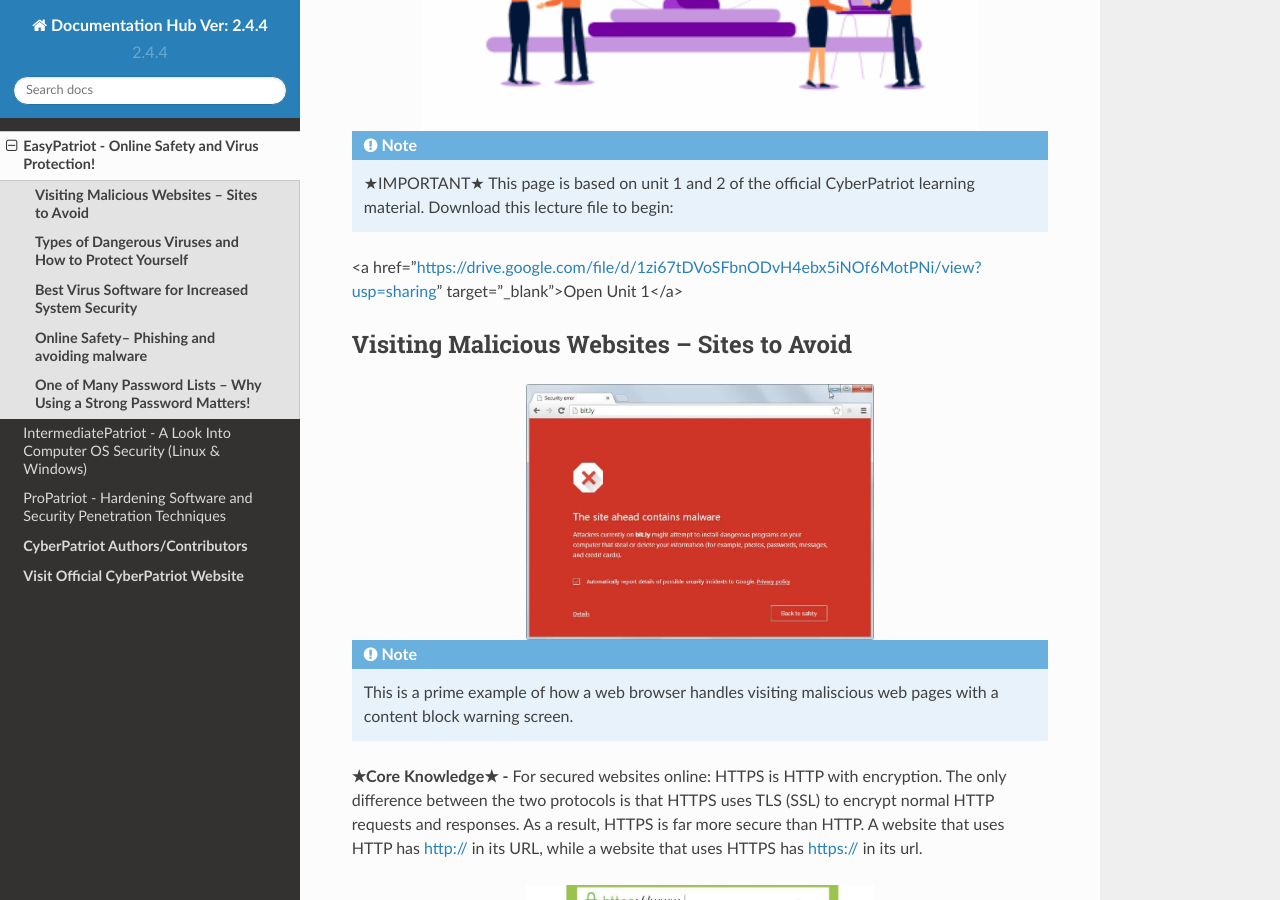
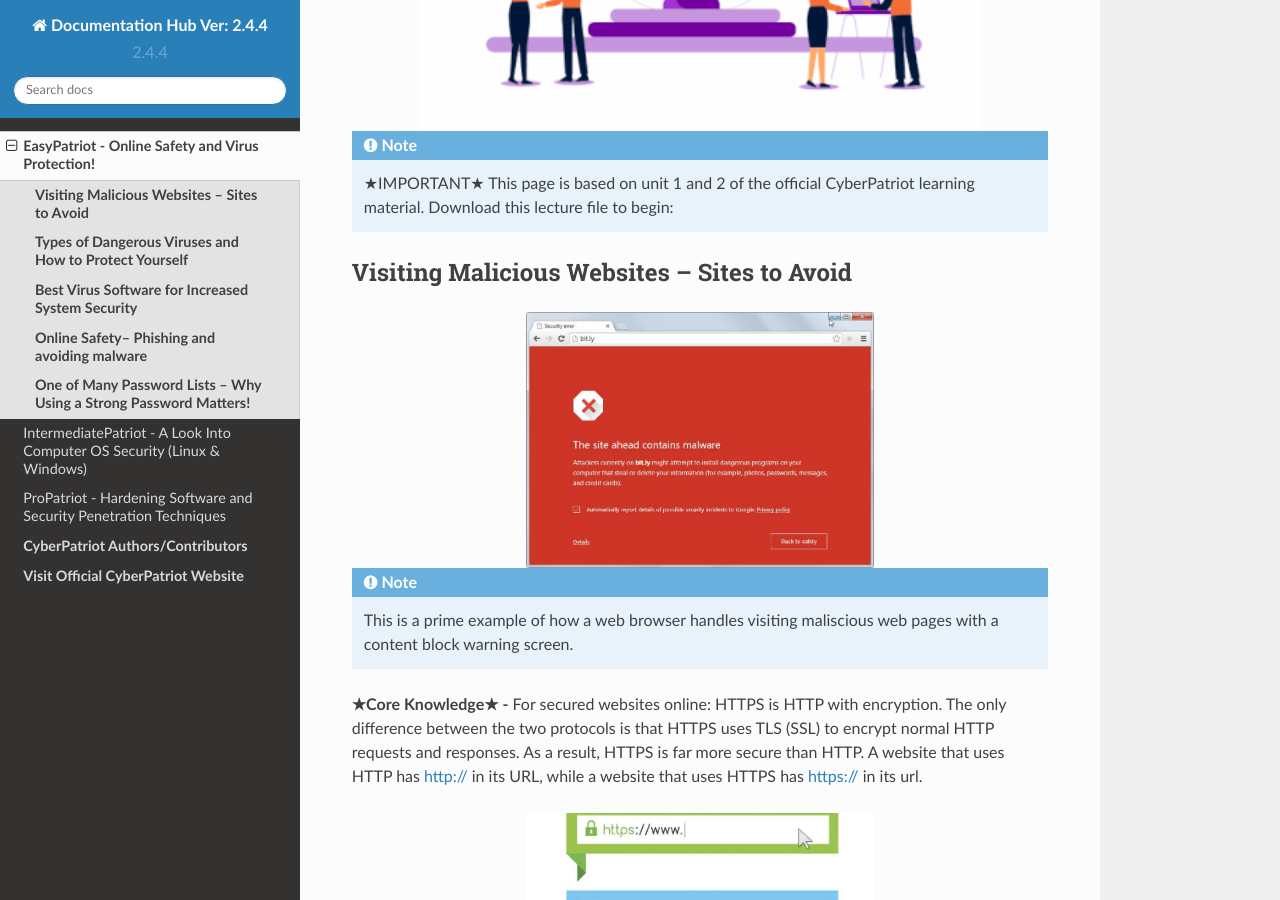
Before and after one commit to natt96z/cybersac, a Sphinx documentation site: the page built from docs/source/BeginnerEasyCybersac.rst, in a window 1280 px wide and 900 px high, scrolled down 447 px. Built offline with Sphinx 7.4.7 and the Read the Docs theme 2.0.0, drawn with Linux system fonts in a browser that asks for light colours.

Commit message:
Update BeginnerEasyCybersac.rst

```diff
--- a/docs/source/BeginnerEasyCybersac.rst
+++ b/docs/source/BeginnerEasyCybersac.rst
@@ -6,7 +6,7 @@
    :align: center
 
 .. Note:: ★IMPORTANT★ This page is based on unit 1 and 2 of the official CyberPatriot learning material. Download this lecture file to begin:
-<a href="https://drive.google.com/file/d/1zi67tDVoSFbnODvH4ebx5iNOf6MotPNi/view?usp=sharing" target="_blank">Open Unit 1</a>
+.. raw:: <a href="https://drive.google.com/file/d/1zi67tDVoSFbnODvH4ebx5iNOf6MotPNi/view?usp=sharing" target="_blank">Open Unit 1</a>
 
 
 
```
